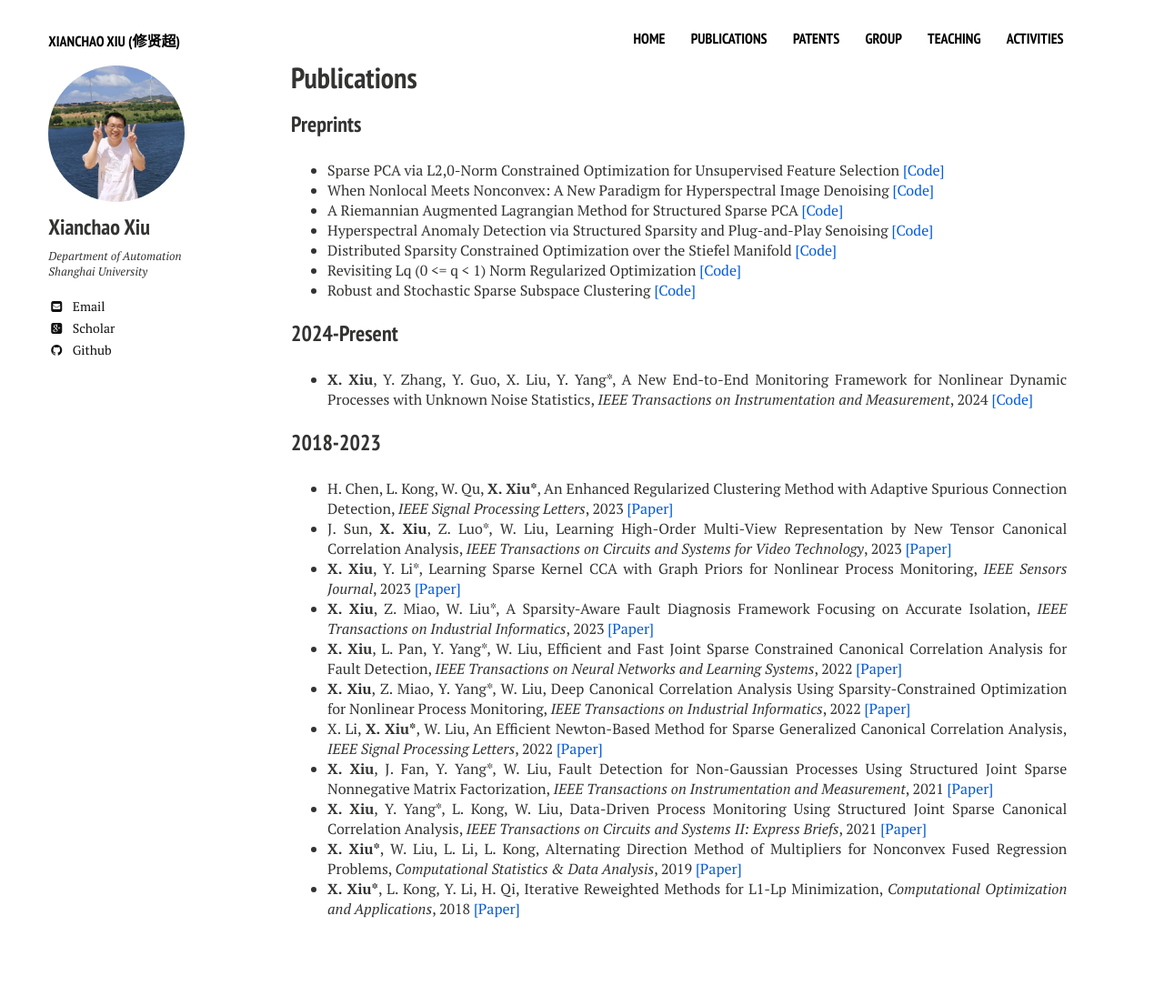
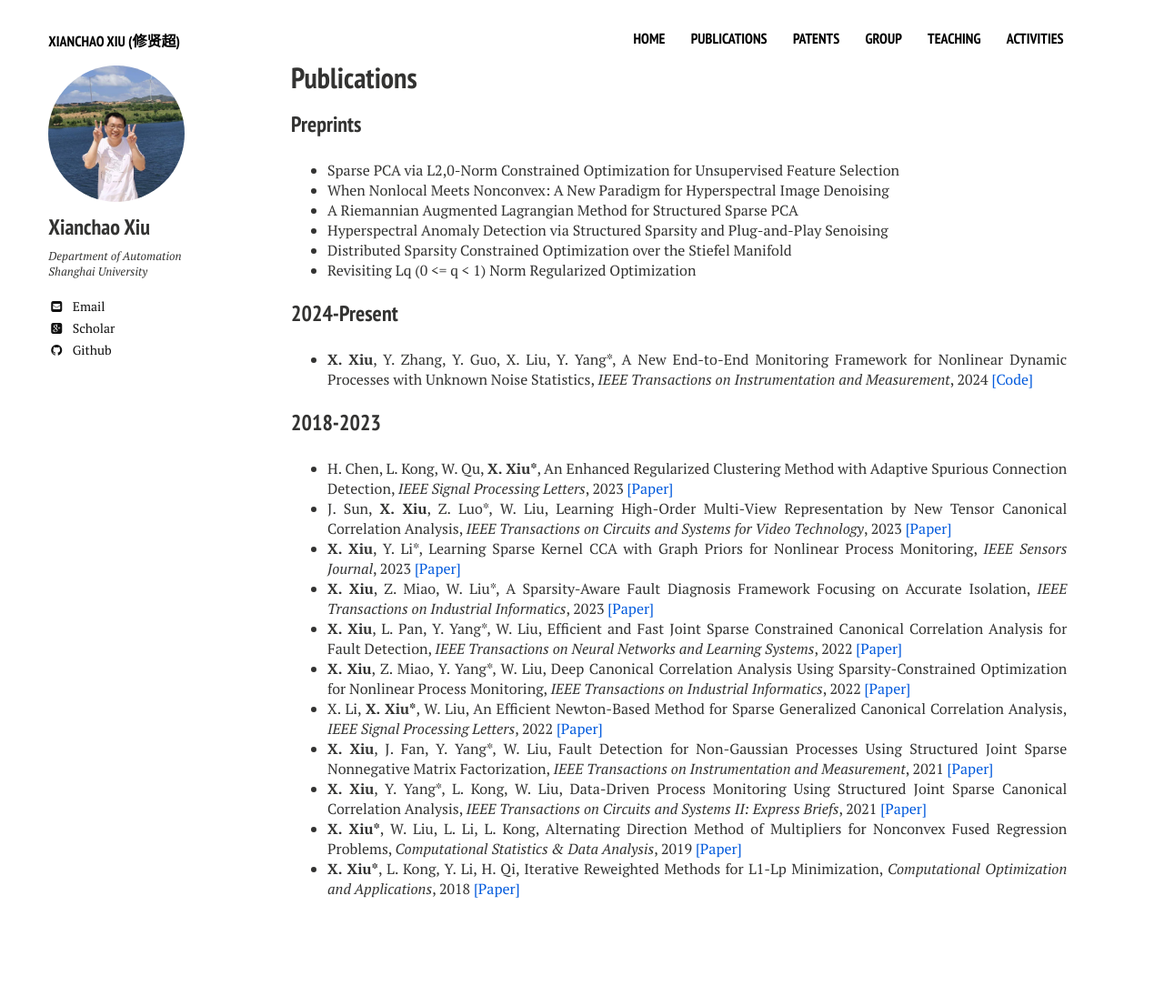
Before and after one commit to xianchaoxiu/xianchaoxiu.github.io, a Jekyll site: the page built from publications/index.md, in a window 1280 px wide. Shown: the whole page at 91% size. Built offline with Jekyll 4.4.1, drawn with Linux system fonts in a browser that asks for light colours; nearby versions of some CDN libraries; after the commit the page ends 1084 px from its top, so only the background shows below that.

Commit message:
Update index.md

```diff
--- a/publications/index.md
+++ b/publications/index.md
@@ -8,17 +8,14 @@ share: false
 ---
 
 ### Preprints
-* Sparse PCA via L2,0-Norm Constrained Optimization for Unsupervised Feature Selection <a href="https://github.com/yan921" class="textlink" target="_blank">[Code]</a> <br>
-* When Nonlocal Meets Nonconvex: A New Paradigm for Hyperspectral Image Denoising <a href="https://github.com/EdSun0" class="textlink" target="_blank">[Code]</a> <br>
-* A Riemannian Augmented Lagrangian Method for Structured Sparse PCA <a href="https://github.com/ChenyiHuang23/ROFS" class="textlink" target="_blank">[Code]</a> <br>
-* Hyperspectral Anomaly Detection via Structured Sparsity and Plug-and-Play Senoising <a href="https://github.com/jjs-jjs" class="textlink" target="_blank">[Code]</a> <br>
-* Distributed Sparsity Constrained Optimization over the Stiefel Manifold <a href="https://github.com/wtqu" class="textlink" target="_blank">[Code]</a> <br>
-* Revisiting Lq (0 <= q < 1) Norm Regularized Optimization <a href="https://github.com/ShenglongZhou/PSNP" class="textlink" target="_blank">[Code]</a> <br>
-* Robust and Stochastic Sparse Subspace Clustering <a href="https://github.com/zhudafa/S3CH" class="textlink" target="_blank">[Code]</a> <br>
-
+* Sparse PCA via L2,0-Norm Constrained Optimization for Unsupervised Feature Selection <br>
+* When Nonlocal Meets Nonconvex: A New Paradigm for Hyperspectral Image Denoising <br>
+* A Riemannian Augmented Lagrangian Method for Structured Sparse PCA <br>
+* Hyperspectral Anomaly Detection via Structured Sparsity and Plug-and-Play Senoising <br>
+* Distributed Sparsity Constrained Optimization over the Stiefel Manifold <br>
+* Revisiting Lq (0 <= q < 1) Norm Regularized Optimization <br>
 
 ### 2024-Present
-
 * <b>X. Xiu</b>, Y. Zhang, Y. Guo, X. Liu, Y. Yang*, A New End-to-End Monitoring Framework for Nonlinear Dynamic Processes with Unknown Noise Statistics, <i>IEEE Transactions on Instrumentation and Measurement</i>, 2024 <a href="https://github.com/xianchaoxiu/IEEE_TIM_DRNN" class="textlink" target="_blank">[Code]</a> <br>
 
 
```
